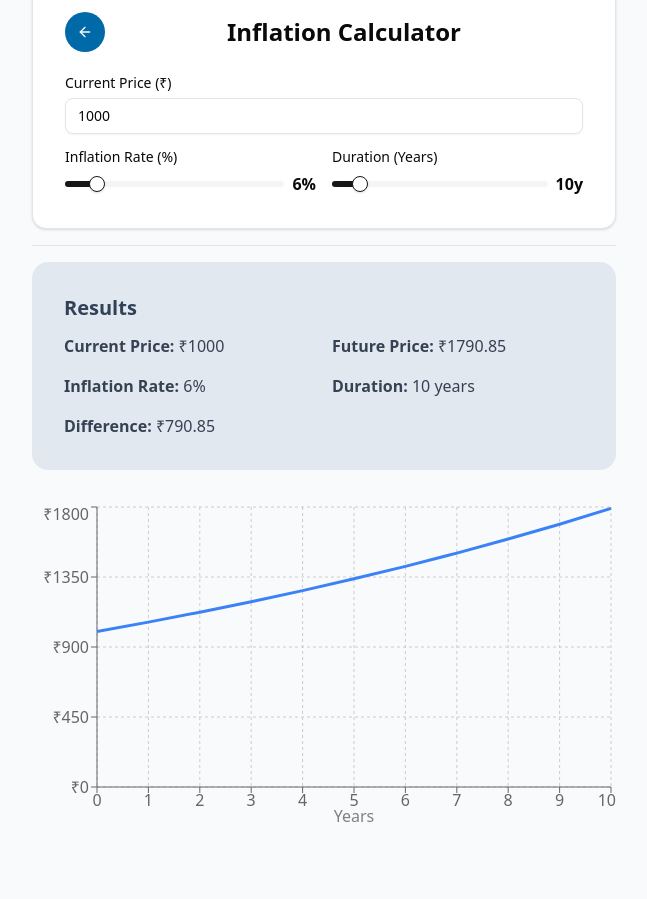
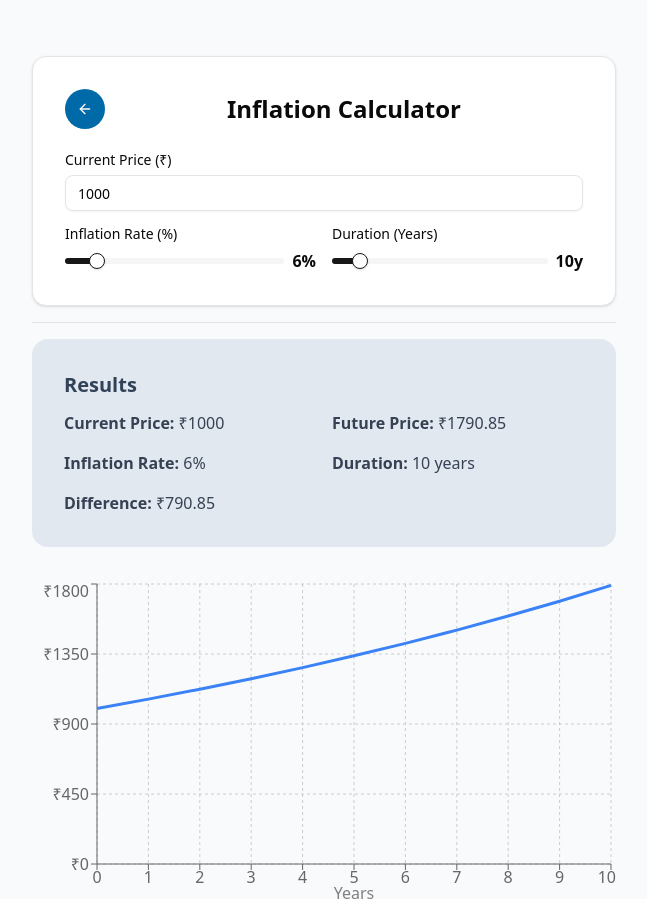
Before and after one commit to gobeecode/findocalc, a Next.js app: page /calculators/inflation in a window 1280 px wide. Shown: the whole page, without its empty margins (316-963 px from the left). Before the commit the page ends 822 px from the top, so only its background shows below. Built offline with nearby package versions, Linux system fonts and the light colour scheme.

Commit message:
Layout updated.

```diff
--- a/app/calculators/inflation/page.tsx
+++ b/app/calculators/inflation/page.tsx
@@ -46,7 +46,7 @@ export default function InflationCalculator() {
   }, [amount, rate, years]);
 
   return (
-    <div className="flex flex-col items-center justify-center w-full h-full lg:p-14 p-2">
+    <div className="flex flex-col items-center justify-start w-full h-full lg:p-14 p-2">
       <div className="w-full md:w-1/2">
         <Card className="w-full p-8">
           <div className="flex items-center justify-between">
--- a/app/page.tsx
+++ b/app/page.tsx
@@ -35,7 +35,7 @@ export default function CalculatorsHome() {
           </a>
         </div>
       </div>
-      <div className="max-w-7xl mx-auto px-4 py-10">
+      <div className="max-w-7xl mx-auto">
         <div className="grid grid-cols-1 sm:grid-cols-2 lg:grid-cols-3 gap-6">
           {calculators.map((calc, idx) => (
             <Card
```
